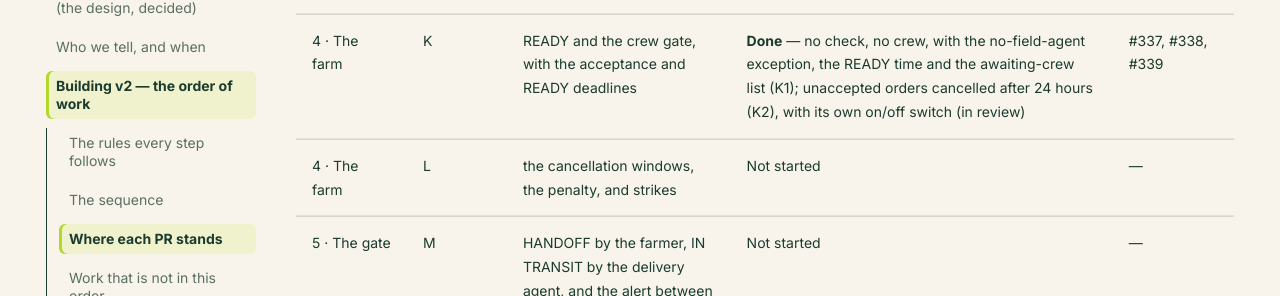
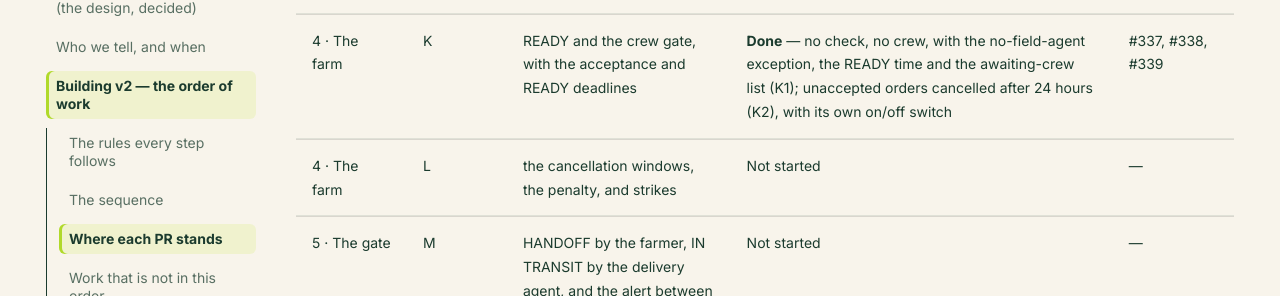
Before and after one commit to cropdoor/cropdoor-almanac, an MkDocs documentation site: the page built from docs/domain/order-delivery-flow-v2-build-order.md, in a window 1280 px wide and 900 px high, scrolled down 7218 px. Shown: the part 228-524 px from the top of the window. Built offline with MkDocs 1.6.1 and Material for MkDocs 9.7.7, drawn with Linux system fonts in a browser that asks for light colours; some web fonts are replaced; comment, search, counter and statistics services are not loaded.

Commit message:
tracker: order expiry's own switch is done (#339)

```diff
--- a/docs/domain/order-delivery-flow-v2-build-order.md
+++ b/docs/domain/order-delivery-flow-v2-build-order.md
@@ -71,7 +71,7 @@ The one place that says what is finished. A PR is **Done** only once it is merge
 | 3 · Money rails | H | the payout run reads the ledger and skips a disputed order | **Done** | #276 |
 | 3 · Money rails | I | refund a cash buyer by mobile money — and collect the buyer payout destination nothing else collects | **Done** | #317 |
 | 4 · The farm | J | the availability check — the form, the photos, the outcomes, the overdue list | **Done** — the check (J1), its outcome acting (J2: Not available cancels free, Short to Admin-Ops), the awaiting-check list with its 8-working-hour deadline (J3); field agents told on acceptance and given their own list (J4); the check's outcome on the admin orders list, with a filter (J5) | #332, #333, #334, #335, #336 |
-| 4 · The farm | K | READY and the crew gate, with the acceptance and READY deadlines | **Done** — no check, no crew, with the no-field-agent exception, the READY time and the awaiting-crew list (K1); unaccepted orders cancelled after 24 hours (K2), with its own on/off switch (in review) | #337, #338, #339 |
+| 4 · The farm | K | READY and the crew gate, with the acceptance and READY deadlines | **Done** — no check, no crew, with the no-field-agent exception, the READY time and the awaiting-crew list (K1); unaccepted orders cancelled after 24 hours (K2), with its own on/off switch | #337, #338, #339 |
 | 4 · The farm | L | the cancellation windows, the penalty, and strikes | Not started | — |
 | 5 · The gate | M | HANDOFF by the farmer, IN TRANSIT by the delivery agent, and the alert between them | Not started | — |
 | 5 · The gate | N | COLLECTION FAILED — reasons, the check made void, retry through READY | Not started | — |
```
